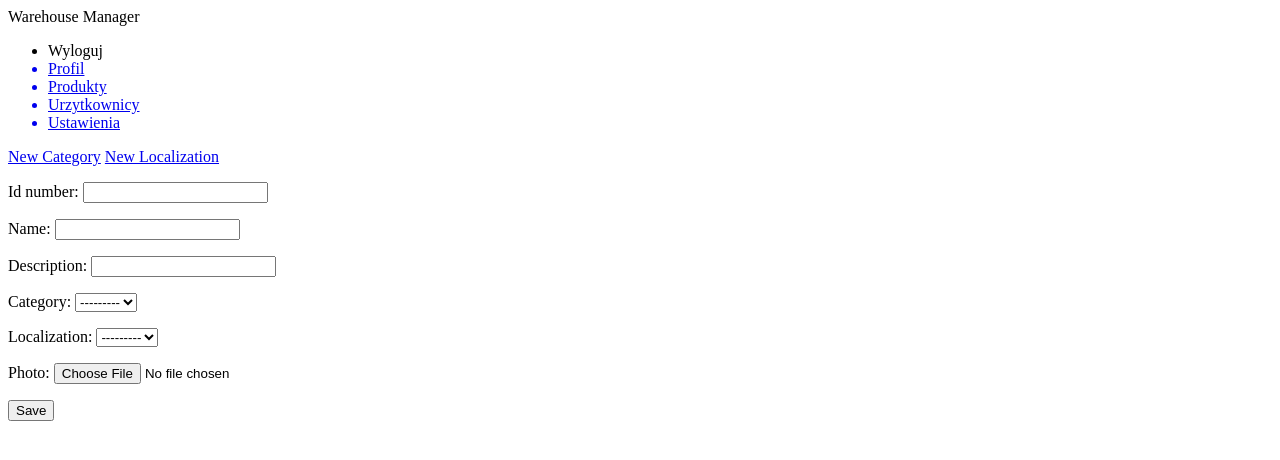
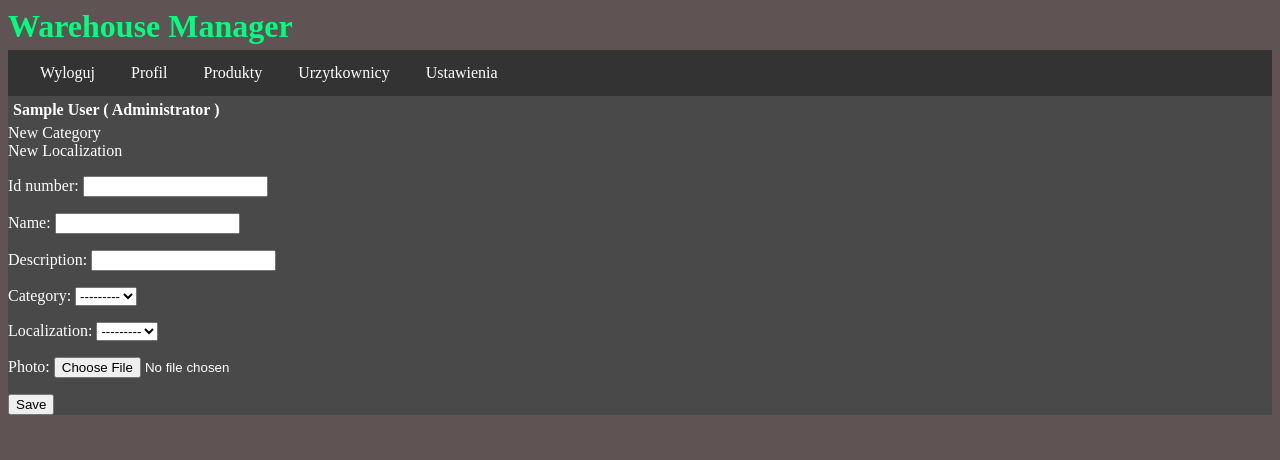
Before and after one commit to wujto/warehouse_manager, a Django app: page /product/create in a window 1280 px wide. Shown: the top 460 px of the page. Run offline with Django 4.2, Linux system fonts and the light colour scheme; the visitor is signed in with stand-in values (Sample User, id 1); data that the repository does not hold is empty.

Commit message:
add some styles and edit  static path

```diff
--- a/warehouse_manager/warehouse_manager/settings.py
+++ b/warehouse_manager/warehouse_manager/settings.py
@@ -119,7 +119,7 @@ USE_TZ = True
 # Static files (CSS, JavaScript, Images)
 # https://docs.djangoproject.com/en/4.0/howto/static-files/
 
-STATIC_URL = 'static/'
+STATIC_URL = 'warehouse_manager_browser_app/static/'
 
 # Default primary key field type
 # https://docs.djangoproject.com/en/4.0/ref/settings/#default-auto-field
--- /dev/null
+++ b/warehouse_manager/warehouse_manager_browser_app/static/base.css
@@ -0,0 +1,70 @@
+body{
+    background-color: rgb(95, 83, 83);
+    color: white;
+}
+#body_header{
+    display:block;
+    margin-bottom : 5px;
+    color:springgreen;
+    font-size: xx-large;
+    font-weight: bold;
+    font-family: SimSun-ExtB;
+}
+#nav ul{
+    list-style-type: none;
+    margin: 0;
+    padding:0;
+    padding:14px 16px;
+    overflow: hidden;
+    background-color: #333;
+}
+
+#nav ul li{
+    display: inline;
+}
+
+#nav ul li a{
+    display:fixed;
+    color:white;
+    text-align:center;
+    padding: 14px 16px;
+    text-decoration: none;
+}
+
+#nav ul a:hover{
+    background-color: springgreen;
+    color: grey;
+}
+
+#content{
+    display:grid;
+    height: 100%;
+    background-color: rgb(73, 73, 73);
+    grid-template-columns: auto, 30%;
+    grid-template-rows: 25px, auto;
+}
+
+#content ul{
+    list-style-type: none;
+    margin:0;
+    padding:10px;
+}
+
+#content a{
+    text-decoration: none;
+    color: white;
+}
+
+#content ul li{
+    display:block;
+    background-color: #333;
+    padding:10px 14px;
+}
+
+
+
+#content #name{
+    grid-column: 1;
+    grid-row: 1;
+    padding:5px;
+}
--- a/warehouse_manager/warehouse_manager_browser_app/templates/base.html
+++ b/warehouse_manager/warehouse_manager_browser_app/templates/base.html
@@ -8,28 +8,30 @@
     <meta name="viewport" content="width=device-width, initial-scale=1.0">
     <title>{% block 'title' %} {{request.user.first_name }} {% endblock %}</title>
     {% block 'head' %} {% endblock %}
+    <link href = "{% static 'base.css'%}" rel = "stylesheet">
 </head>
 <body>
     <div id='body_header'>{% block 'body_header' %} Warehouse Manager {% endblock %}</div>
     <div id='nav'>
         <ul>
             {% if not user.is_authenticated %}
-                <a><li>Zaloguj</li></a>
+                <li><a>Zaloguj</a></li>
             {% else %}
-                <a><li>Wyloguj</li></a>
-                <a href = "{% url 'profile' %}"><li>Profil</li></a>
-                <a href = "{% url 'product_list' %}"><li>Produkty</li></a>
-                <a href = "{% url 'user_list' %}"><li>Urzytkownicy</li></a>
+                <li><a>Wyloguj</a></li>
+                <li><a href = "{% url 'profile' %}">Profil</a></li>
+               <li> <a href = "{% url 'product_list' %}">Produkty</a></li>
+                <li><a href = "{% url 'user_list' %}">Urzytkownicy</a></li>
                 {% if user.is_manager %}
-                    <a href = "{% url 'localization_list' %}"><li>Localization</li></a>
-                    <a href = "{% url 'category_list' %}"><li>Category</li></a>
+                   <li> <a href = "{% url 'localization_list' %}">Localization</a></li>
+                    <li><a href = "{% url 'category_list' %}">Category</a></li>
                 {% endif %}
-                <a href = "{{ user.get_edit_url }}"><li>Ustawienia</li></a>
+                <li><a href = "{{ user.get_edit_url }}">Ustawienia</a></li>
             {% endif %}
         </ul>
+    </div>
 
-        {% block 'content' %}
-        <b>
+    <div id='content'>
+        <b id = 'name'>
             {% if user.is_authenticated %}
                 {{user.first_name}} {{user.last_name}}
                 ({% if user.is_admin%}
@@ -43,9 +45,8 @@
                 Nie zalogowany urzytkownik
             {% endif%}
             </b>
-    </div>
 
-    <div id='content'>
+        {% block 'content' %}
         <ul>
             {% for product in user.products.values %}
             <a href = "{% url 'product_detail' product.id %}"><li>
--- a/warehouse_manager/warehouse_manager_browser_app/templates/category_localization_detail.html
+++ b/warehouse_manager/warehouse_manager_browser_app/templates/category_localization_detail.html
@@ -3,7 +3,7 @@
 {% block 'title'%} {{ object.name }} {% endblock %}
 
 {% block 'content' %}
-    <a href = "{{ object.get_edit_url }}">Edit</a><br>
+    {% if user.is_manager %}<a href = "{{ object.get_edit_url }}">Edit</a><br>{% endif %}
     <b>ID number:</b> {{ object.id_number }}   <b>Name:</b> {{object.name}}<br>
     <b>Description:</b><br> {{object.description}}<br>
 {% endblock %}
--- a/warehouse_manager/warehouse_manager_browser_app/templates/localization_detail.html
+++ b/warehouse_manager/warehouse_manager_browser_app/templates/localization_detail.html
@@ -3,7 +3,7 @@
 {% block 'title'%} {{ object.name }} {% endblock %}
 
 {% block 'content' %}
-    <a href = "{{ object.get_edit_url }}">Edit</a><br>
+    {% if user.is_manager %}<a href = "{{ object.get_edit_url }}">Edit</a><br>{% endif %}
     <b>ID number:</b> {{ object.id_number }}   <b>Name:</b> {{object.name}}<br>
     <b>Category:</b> {{object.category}}   <b>Loalization:</b> {{object.localization}}<br>
     <b>User:</b> {{object.product_user}}   <b>Set name:</b> {{objct.product_set}}<br>
--- a/warehouse_manager/warehouse_manager_browser_app/templates/product_detail.html
+++ b/warehouse_manager/warehouse_manager_browser_app/templates/product_detail.html
@@ -3,7 +3,8 @@
 {% block 'title'%} {{ object.name }} {% endblock %}
 
 {% block 'content' %}
-    <a href = "{{ object.get_edit_url }}">Edit</a> {% if object.product_user.id == user.id %}<a href = "">Przenieś</a>{% endif %}<br>
+    {% if user.is_manager %}<a href = "{{ object.get_edit_url }}">Edit</a>{% endif %}
+    {% if object.product_user.id == user.id %}<a href = "">Przenieś</a>{% endif %}<br>
     <b>ID number:</b> {{ object.id_number }}   <b>Name:</b> {{object.name}}<br>
     <b>Category:</b> {{object.category}}   <b>Loalization:</b> {{object.localization}}<br>
     <b>User:</b> {{object.product_user}}   <b>Set name:</b> {{objct.product_set}}<br>
--- a/warehouse_manager/warehouse_manager_browser_app/templates/productset_detail.html
+++ b/warehouse_manager/warehouse_manager_browser_app/templates/productset_detail.html
@@ -3,7 +3,9 @@
 {% block 'title'%} {{ object.name }} {% endblock %}
 
 {% block 'content' %}
-    <a href = "{{ object.get_edit_url }}">Edit</a><br>
+    {% if user.is_manager == False %}
+        <a href = "{{ object.get_edit_url }}">Edit</a><br>
+    {% endif %}
     <b>ID number:</b> {{ object.id_number }}   <b>Name:</b> {{object.name}}<br>
     <b>Products count:</b> {{object.products_count }}<br>
     <b>Description:</b><br> {{object.description}}<br>
--- a/warehouse_manager/warehouse_manager_browser_app/views.py
+++ b/warehouse_manager/warehouse_manager_browser_app/views.py
@@ -151,12 +151,18 @@ class UserUpdateView(UpdateView):
     fields = ['password', 'first_name', 'last_name', 'phone_number', 'is_admin', 'is_manager', 'user_permissions']
     template_name = 'update.html'
 
+    def get_initial(self):
+        initial = super().get_initial()
+        initial['password'] = ''
+        return initial
+
     def post(self, request, *args, **kwargs):
         u =self.get_object()
         u.first_name = request.POST['first_name']
         u.last_name = request.POST['last_name']
         u.phone_number = request.POST['phone_number']
-        u.set_password(request.POST['password'])
+        if request.POST['password']:
+            u.set_password(request.POST['password'])
         u.save()
         return redirect(reverse_lazy('user_detail', args = [str(u.pk)]))
 
```
Lines whose indentation alone changed are shown as unchanged.
